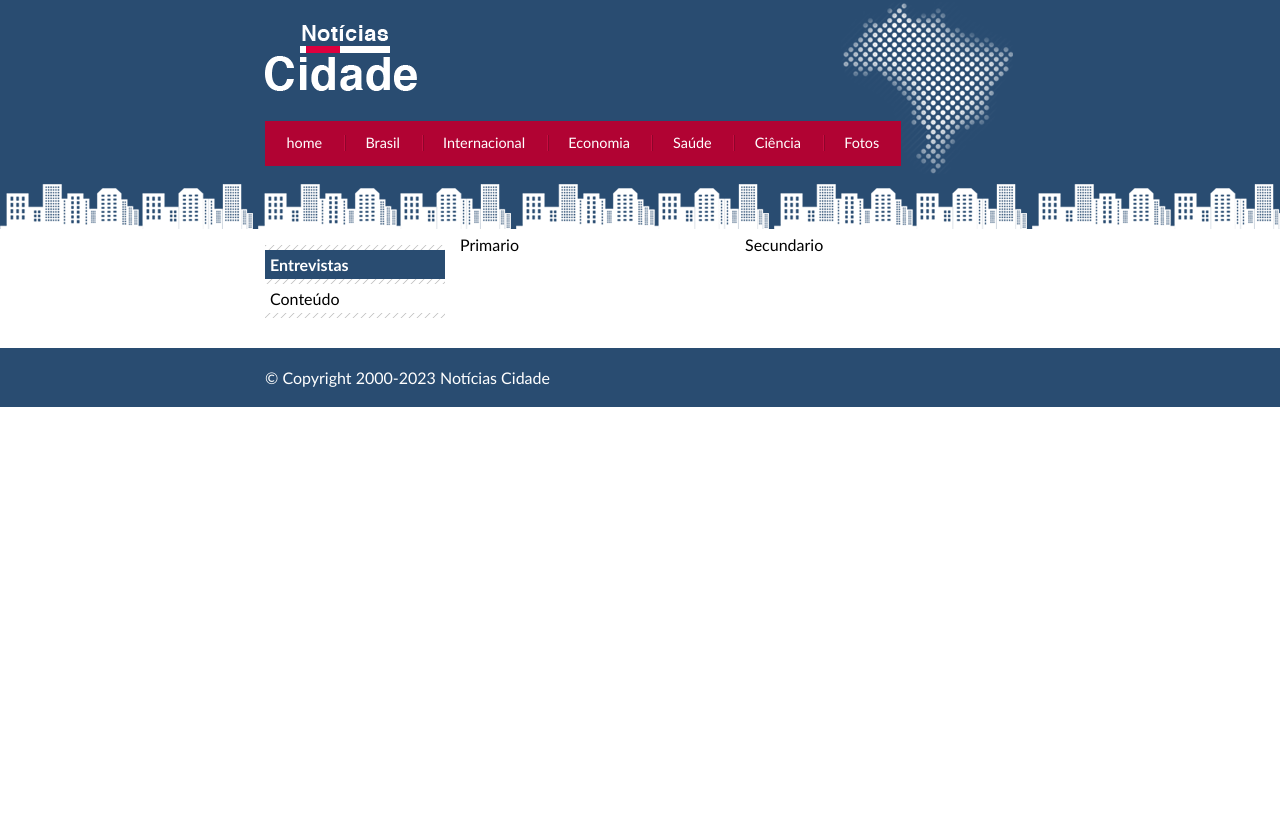
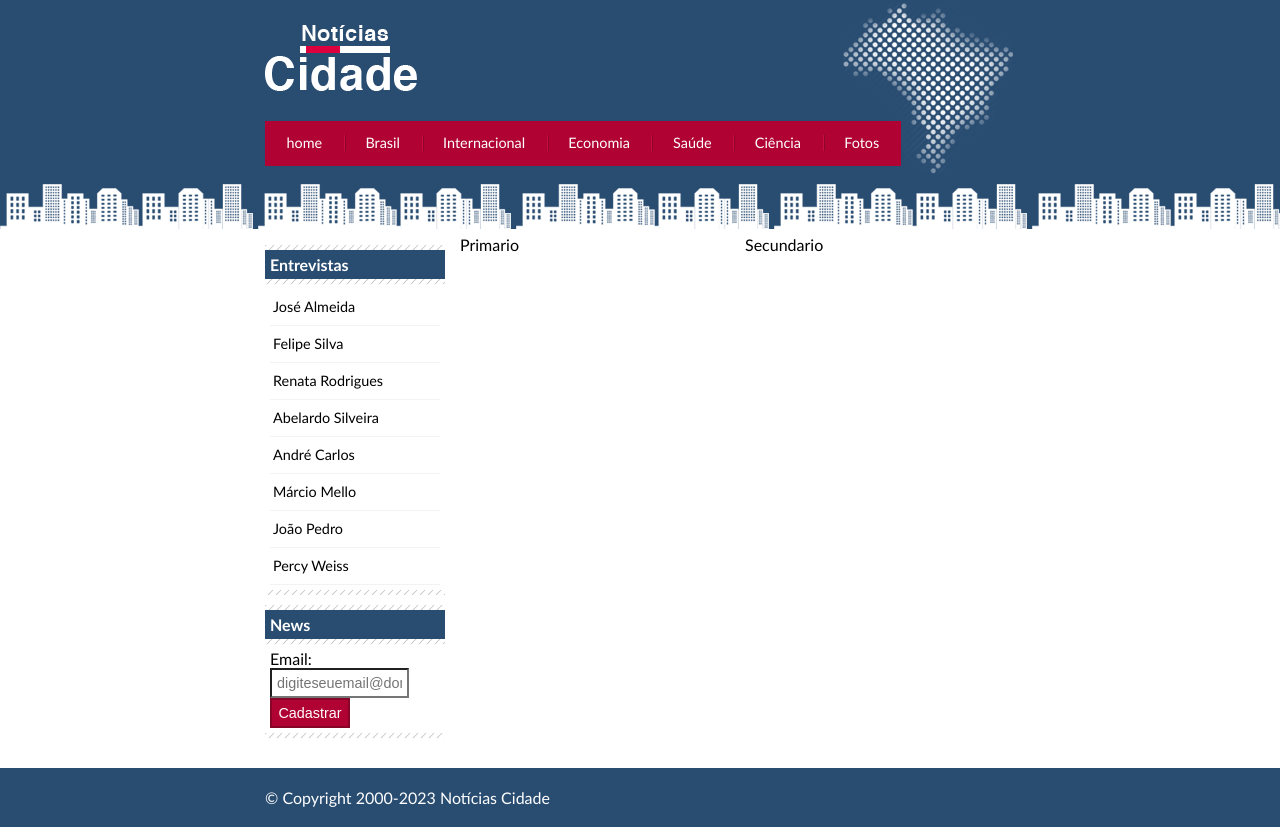
Before and after one commit to andersonprovox/proj-front-noticias-cidade, a plain HTML site: page index.html in a window 1280 px wide. Before the commit the page ends 800 px from the top, so only its background shows below. Drawn offline with Linux system fonts and the light colour scheme.

Commit message:
montando o menu lateral

```diff
--- a/css/style.css
+++ b/css/style.css
@@ -132,6 +132,47 @@ h2 {
   margin-top: 5px;
 }
 
+#lateral ul a {
+  font-size: 0.9em;
+  padding: 3px;
+  display: block;
+  line-height: 30px;
+  color: #000;
+  text-decoration: none;
+  border-bottom: 1px solid #f3f3f3;
+}
+
+#lateral ul a:hover {
+  color: #a1a1a1;
+  background: #f9f9f9 url(../imagens/marcador.png) no-repeat left center;
+  padding-left: 20px;
+
+}
+
+label {
+  display: block;
+  cursor: pointer;
+}
+
+input {
+  padding: 5px;
+  width: 125px;
+  font-size: 0.9em;
+  background-color: #fff;
+}
+
+input.submit {
+  width: 80px;
+  color: #fff;
+  background-color: #b10333;
+  border: 2px solid #870529;
+}
+
+#container-rodape {
+  background: #294c71;
+  padding: 20px;
+}
+
 #rodape {
   width: 750px;
   margin: 0 auto;
--- a/index.html
+++ b/index.html
@@ -30,7 +30,31 @@
             <div class="caixa">
               <h2>Entrevistas</h2>
               <div class="caixa-conteudo">
-                Conteúdo
+                <ul>
+                  <li><a href="">José Almeida</a></li>
+                  <li><a href="">Felipe Silva</a></li>
+                  <li><a href="">Renata Rodrigues</a></li>
+                  <li><a href="">Abelardo Silveira</a></li>
+                  <li><a href="">André Carlos</a></li>
+                  <li><a href="">Márcio Mello</a></li>
+                  <li><a href="">João Pedro</a></li>
+                  <li><a href="">Percy Weiss</a></li>
+                </ul>
+              </div>
+            </div>
+
+            <div class="caixa">
+              <h2>News</h2>
+              <div class="caixa-conteudo">
+                <form action="">
+                  <div>
+                    <label for="email">Email:</label>
+                    <input type="email" name="email" id="" placeholder="digiteseuemail@dominio.com">
+                  </div>
+                  <div>
+                    <input class="submit" type="submit" value="Cadastrar">
+                  </div>
+                </form>
               </div>
             </div>
           </div>
```
